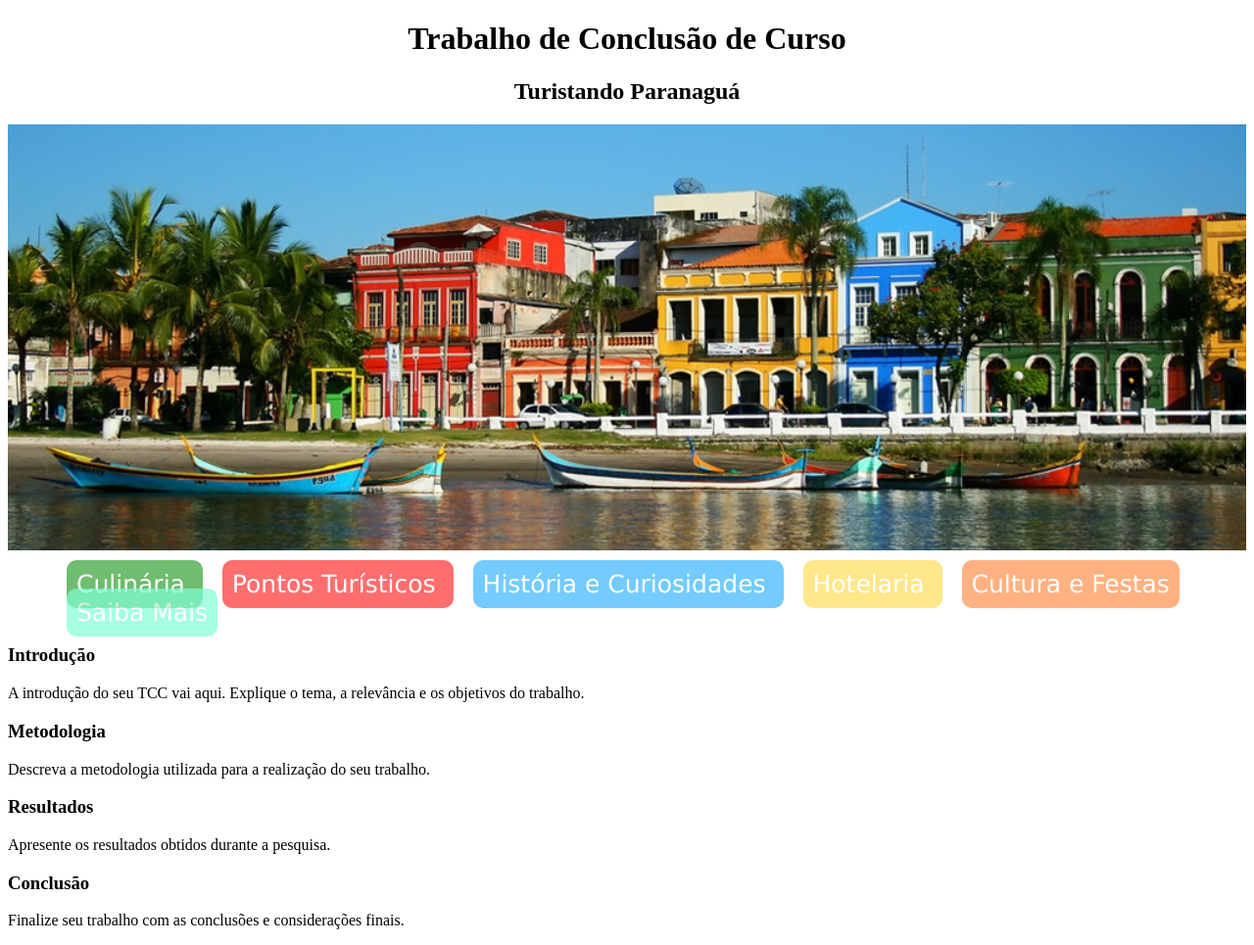
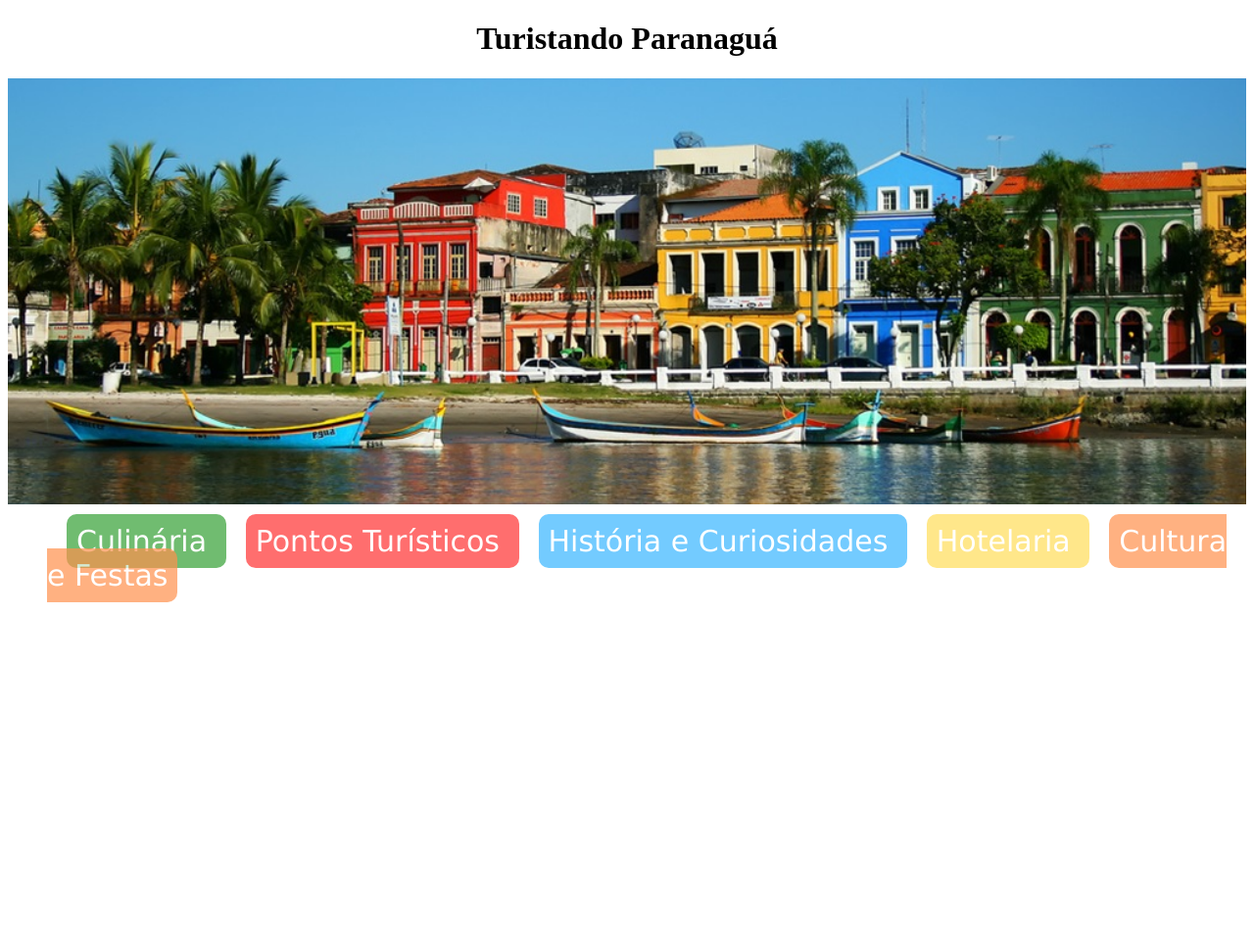
Before and after one commit to Dafylin/tcc, a plain HTML site: page index.html in a window 1280 px wide. Shown: the whole page at 98% size. After the commit the page ends 800 px from the top, so only its background shows below. Drawn offline with Linux system fonts and the light colour scheme.

Commit message:
Add files via upload

```diff
--- a/culinaria.css
+++ /dev/null
@@ -1,38 +0,0 @@
-.btn-cul{
-    width: 20%;
-    height: 70px;
-    padding: 16px 0px;
-    margin: 25px;
-    border: none;
-    border-radius: 8px;
-    outline: none;
-    text-transform: uppercase;
-    font-weight: 800;
-    letter-spacing: 3px;
-    color: #1a8441;
-    background: #0d7235;
-    cursor: pointer;
-    box-shadow: 0px 10px 40px -12px #00ff8052;
-}
-
-.navegacao li{
-    display: inline;
-    font-size: 24px;
-    margin-left: 15px;
-
-
-}
-
-#culinaria {
-    background-color: #75cc7a;
-    opacity: 0.7;
-    border: #2a6606 solid 1px;
-    border-radius: 10px;
-    padding: 10px;
-    color: #ffffff;
-
-}
-
-a{
-  text-decoration: none;
-}
--- a/index.css
+++ b/index.css
@@ -14,7 +14,7 @@ header {
 .navegacao li {
 
     display: inline;
-    font-size: 25px;
+    font-size: 30px;
     font-family: Verdana, Geneva, Tahoma, sans-serif;
     text-decoration: none;
     margin-left: 20px;
--- a/index.html
+++ b/index.html
@@ -9,8 +9,7 @@
 <body>
 
     <header>
-        <h1>Trabalho de Conclusão de Curso</h1>
-        <h2>Turistando Paranaguá</h2>
+        <h1>Turistando Paranaguá</h1>
         <img src="images.png02.png" alt="Turismo" style="width: 100%; height: auto;">
     </header>
 
@@ -32,51 +31,9 @@
            <li id="CulturaeFestas"> <a href="cultura.html">Cultura e Festas </a> </li>
 
 
-           <li id="SaibaMais"> <a href="saibamais.html"> Saiba Mais </a> </li>
 
         </ul>
     </nav>
 
-
-    <main>
-        <section id="introducao">
-            <h3>Introdução</h3>
-            <p>A introdução do seu TCC vai aqui. Explique o tema, a relevância e os objetivos do trabalho.</p>
-        </section>
-
-        <section id="metodologia">
-            <h3>Metodologia</h3>
-            <p>Descreva a metodologia utilizada para a realização do seu trabalho.</p>
-        </section>
-
-        <section id="resultados">
-            <h3>Resultados</h3>
-            <p>Apresente os resultados obtidos durante a pesquisa.</p>
-        </section>
-
-        <section id="conclusao">
-            <h3>Conclusão</h3>
-            <p>Finalize seu trabalho com as conclusões e considerações finais.</p>
-        </section>
-    </main>
-
-
-
-
-
-
-
-
-
-
-
-
-
-
-
-
-
-
-
 </body>
 </html>
```
Also changed, not shown: culinaria.html (+19 -4 lines), images.png04.png (added).
